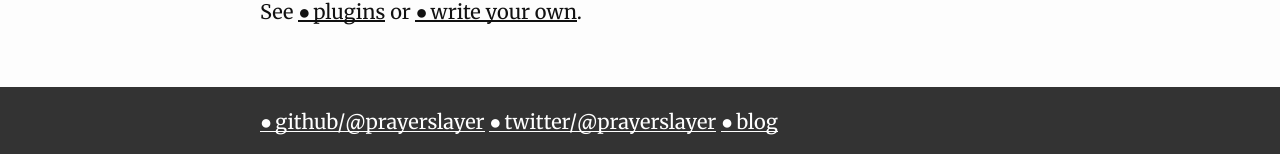
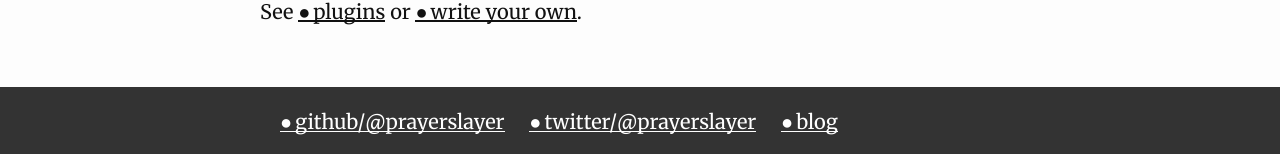
Before and after one commit to symdiff/symdiff.github.io, a Jekyll site: the page built from index.md, in a window 1280 px wide. Shown: the part 2416-2570 px from the top of the page. Built offline with Jekyll 4.4.1, drawn with Linux system fonts in a browser that asks for light colours.

Commit message:
footer styling

```diff
--- a/_includes/footer.html
+++ b/_includes/footer.html
@@ -1,6 +1,14 @@
 <footer class="site-footer">
     <p class="wrapper">
-        <a href="https://github.com/prayerslayer">github/@prayerslayer</a> <a href="https://twitter.com/prayerslayer">twitter/@prayerslayer</a> <a href="https://npiccolotto.com">blog</a>
+        <span class="link">
+            <a href="https://github.com/prayerslayer">github/@prayerslayer</a>
+        </span>
+        <span class="link">
+            <a href="https://twitter.com/prayerslayer">twitter/@prayerslayer</a>
+        </span>
+        <span class="link">
+            <a href="https://npiccolotto.com">blog</a>
+        </span>
     </p>
 </footer>
 <script type="text/javascript" src="//cdnjs.cloudflare.com/ajax/libs/skrollr/0.6.29/skrollr.min.js"></script>
--- a/_sass/base.scss
+++ b/_sass/base.scss
@@ -99,6 +99,13 @@ img {
     height: 32px;
 }
 
+.site-footer,
+.site-header {
+    .link {
+        margin-left: 1em;
+    }
+}
+
 .site-footer {
     background: $brand-color;
     color: white;
@@ -112,7 +119,4 @@ img {
     padding: 1em;
     margin: 0;
     margin-bottom: 3em;
-    .link {
-        margin-left: 1em;
-    }
 }
```
